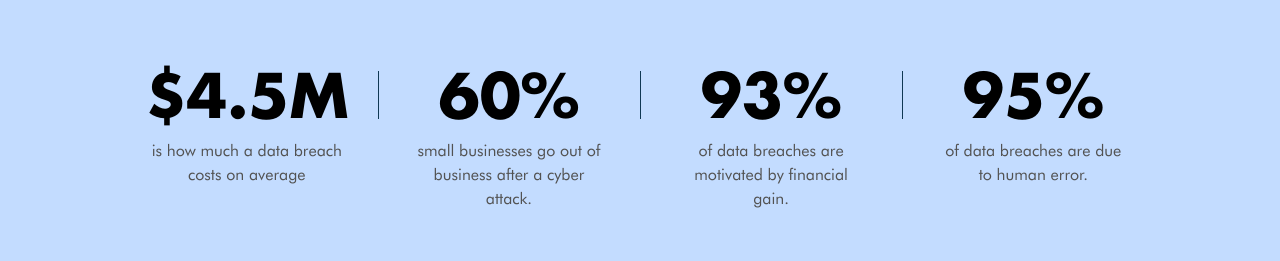
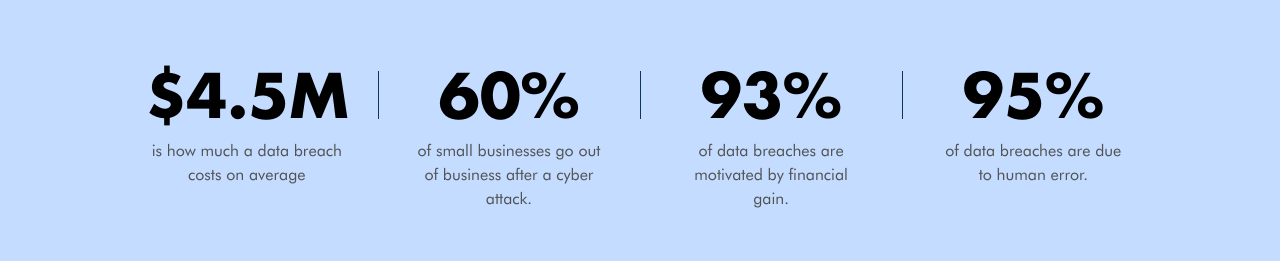
Before and after one commit to jennaly/syntri-landing, a Next.js app: page / in a window 1280 px wide. Shown: the part 2200-2461 px from the top of the page. Built offline with nearby package versions, Linux system fonts and the light colour scheme.

Commit message:
chore: copy update

```diff
--- a/app/copy.ts
+++ b/app/copy.ts
@@ -122,7 +122,8 @@ const Copy = {
       {
         num: 60,
         suffix: "%",
-        subheading: "small businesses go out of business after a cyber attack.",
+        subheading:
+          "of small businesses go out of business after a cyber attack.",
       },
       {
         num: 93,
```
